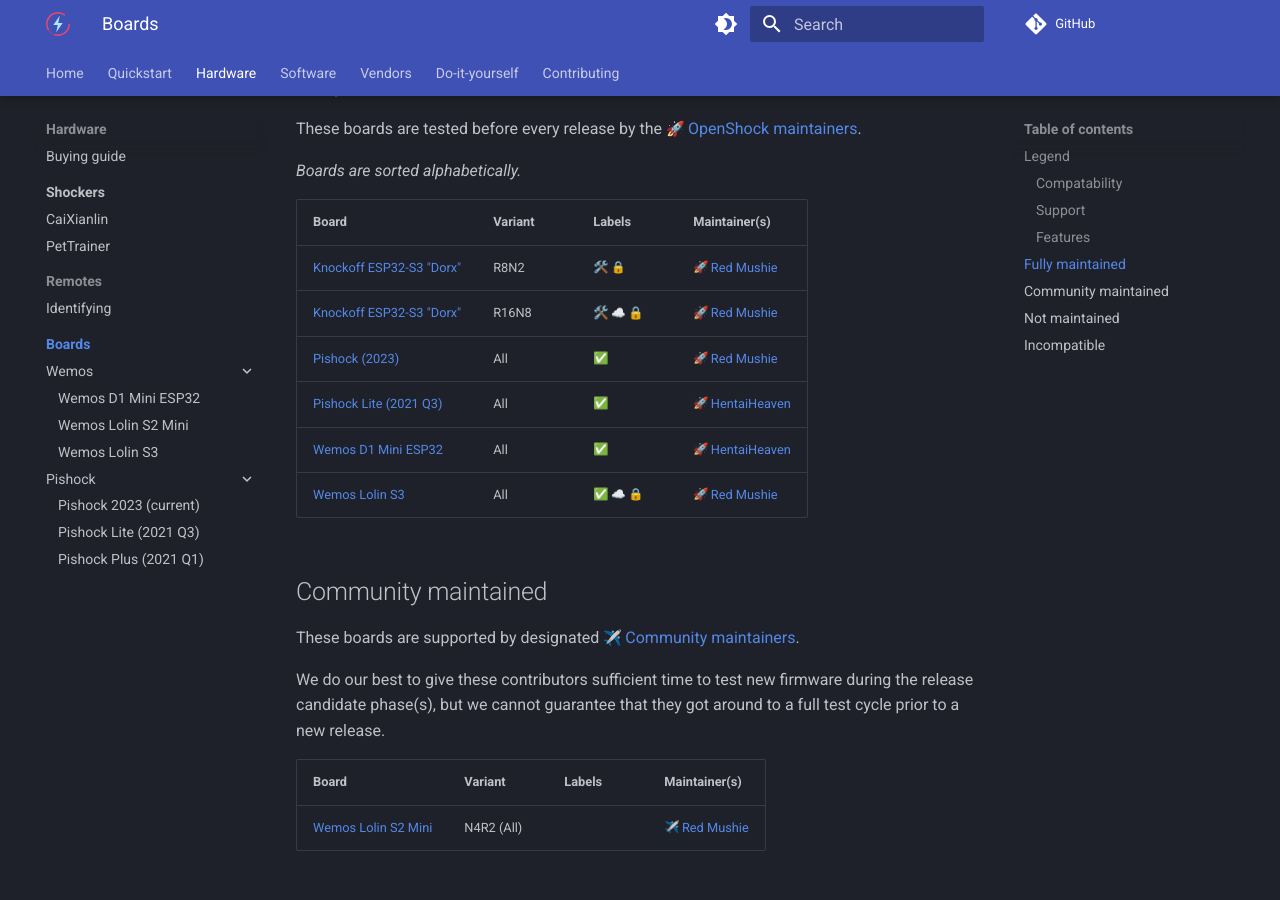
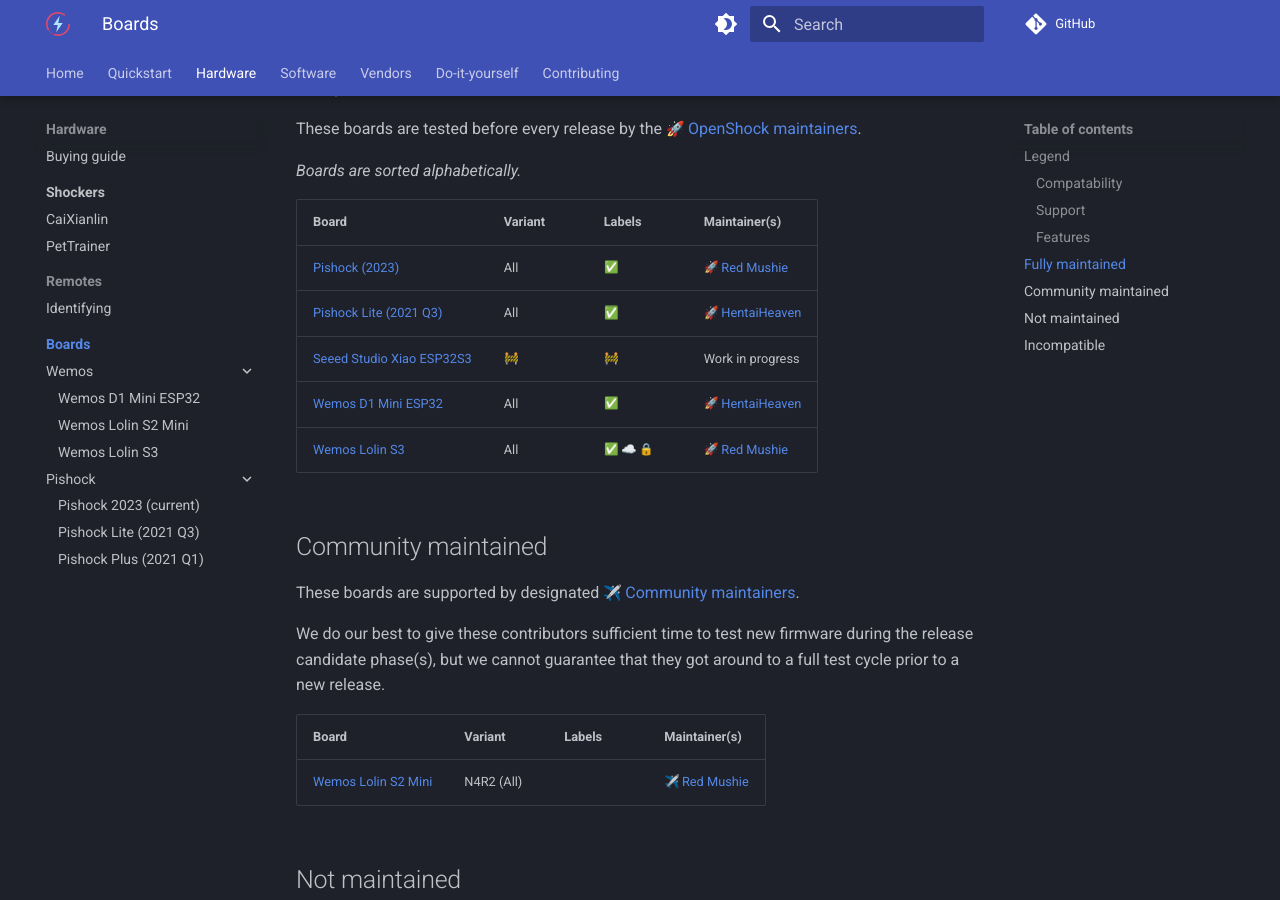
Before and after one commit to OpenShock/Wiki, an MkDocs documentation site: the page built from docs/hardware/boards/index.md, in a window 1280 px wide and 900 px high, scrolled down 1051 px. Built offline with MkDocs 1.6.1 and Material for MkDocs 9.7.7, drawn with Linux system fonts in a browser that asks for light colours; emoji names are drawn with the system emoji font; comment, search, counter and statistics services are not loaded.

Commit message:
docs: Remove Dorx from board list for now, add Seeed Xiao ESP32-S3 instead

```diff
--- a/docs/hardware/boards/index.md
+++ b/docs/hardware/boards/index.md
@@ -37,10 +37,9 @@
 
 | Board | Variant | Labels | Maintainer(s) |
 |-|-|-|-|
-| [Knockoff ESP32-S3 "Dorx"](china/esp32s3-dorx.md) | R8N2 | :hammer_and_wrench: :lock: | [:rocket: Red Mushie](https://github.com/redmushie) |
-| [Knockoff ESP32-S3 "Dorx"](china/esp32s3-dorx.md) | R16N8 | :hammer_and_wrench: :cloud: :lock: | [:rocket: Red Mushie](https://github.com/redmushie) |
 | [Pishock (2023)](pishock/2023-pishock.md) | All | :white_check_mark: | [:rocket: Red Mushie](https://github.com/redmushie) |
 | [Pishock Lite (2021 Q3)](pishock/2021q3-lite.md) | All | :white_check_mark: | [:rocket: HentaiHeaven](https://github.com/hhvrc) |
+| [Seeed Studio Xiao ESP32S3](seeed/xiao-esp32s3.md) | :construction: | :construction: | Work in progress |
 | [Wemos D1 Mini ESP32](wemos/d1-mini-esp32.md) | All | :white_check_mark: | [:rocket: HentaiHeaven](https://github.com/hhvrc) |
 | [Wemos Lolin S3](wemos/lolin-s3.md) | All | :white_check_mark: :cloud: :lock: | [:rocket: Red Mushie](https://github.com/redmushie) |
 
```
Also changed, not shown: docs/hardware/shockers/index.md (+1 -1 lines), docs/hardware/boards/seeed/xiao-esp32s3.md (added).
